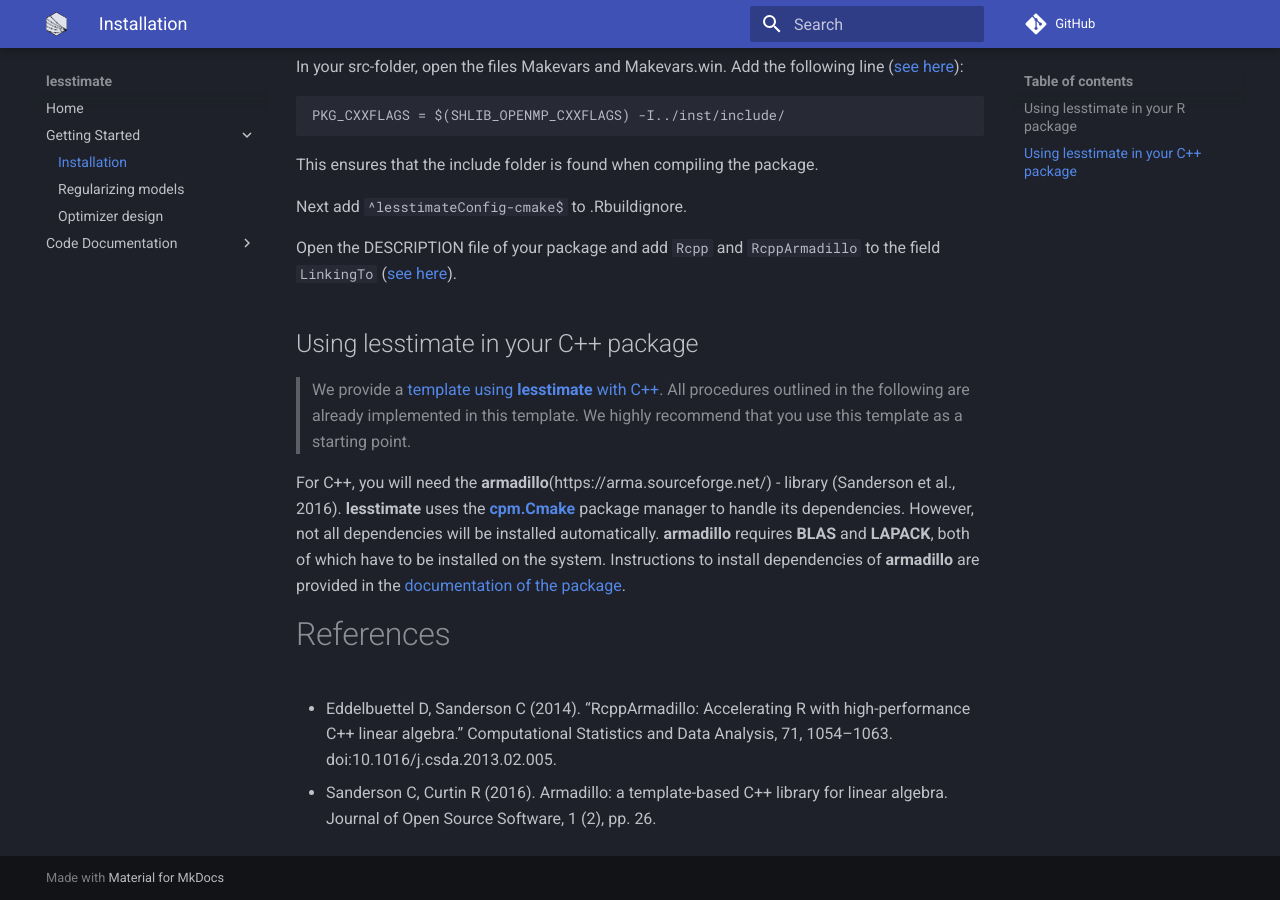
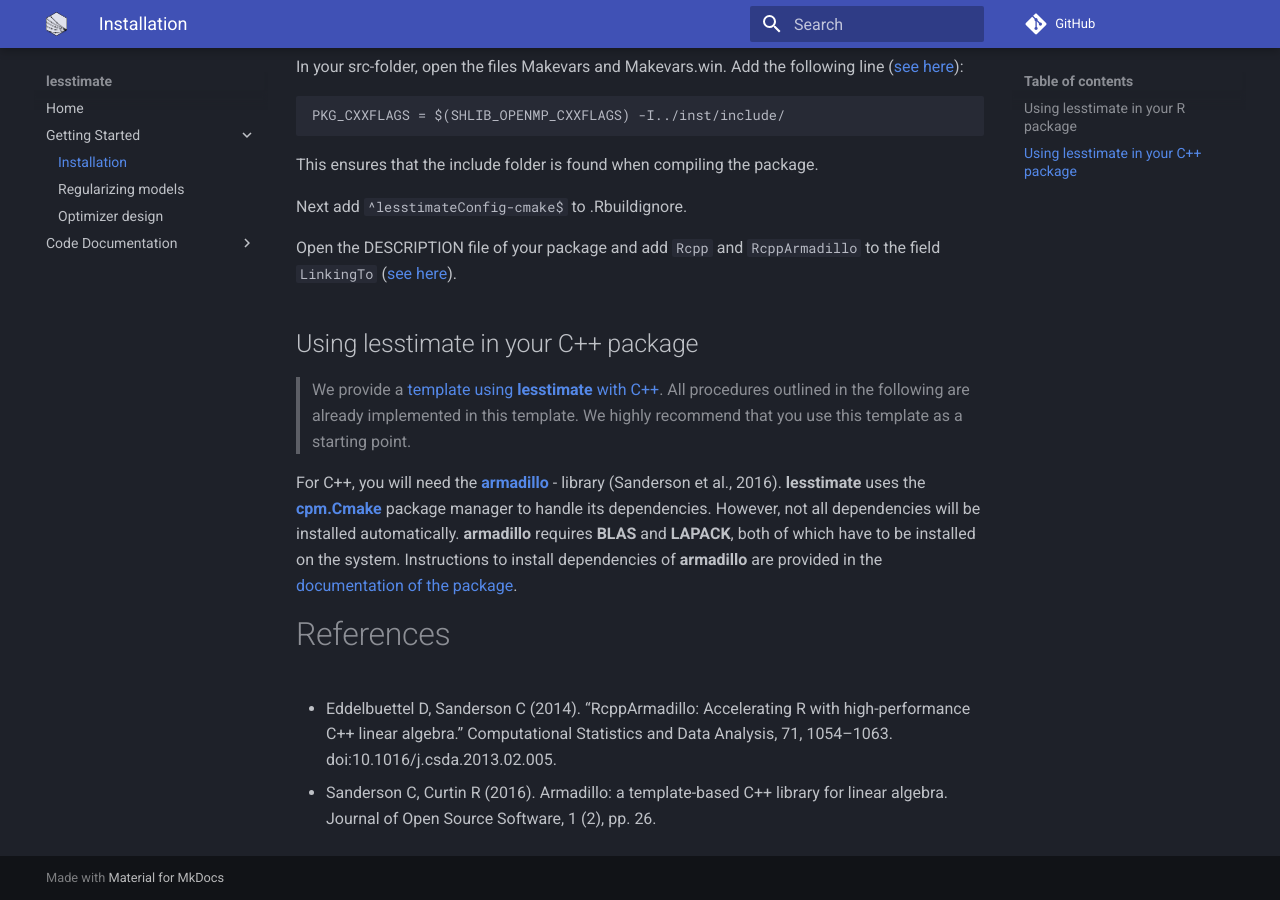
Before and after one commit to jhorzek/lesstimate, an MkDocs documentation site: the page built from docs/01-installation.md, in a window 1280 px wide and 900 px high, scrolled down 1011 px. Built offline with MkDocs 1.6.1 and Material for MkDocs 9.7.7, drawn with Linux system fonts in a browser that asks for light colours; comment, search, counter and statistics services are not loaded.

Commit message:
Update 01-installation.md

```diff
--- a/docs/01-installation.md
+++ b/docs/01-installation.md
@@ -59,7 +59,7 @@
 > We provide a [template using **lesstimate** with C++](https://github.com/jhorzek/lesstimateTemplateCpp). All procedures outlined in the following are already implemented in this template. We
 highly recommend that you use this template as a starting point.
 
-For C++, you will need the **armadillo**(https://arma.sourceforge.net/) - library (Sanderson et al., 2016). **lesstimate** uses the [**cpm.Cmake**](https://github.com/cpm-cmake/CPM.cmake)
+For C++, you will need the [**armadillo**](https://arma.sourceforge.net/) - library (Sanderson et al., 2016). **lesstimate** uses the [**cpm.Cmake**](https://github.com/cpm-cmake/CPM.cmake)
 package manager to handle its dependencies. However, not all dependencies will be installed automatically. **armadillo** requires **BLAS** and **LAPACK**, both of which have to be installed on
 the system. Instructions to install dependencies of **armadillo** are provided in the [documentation of the package](https://arma.sourceforge.net/download.html).
 
```
